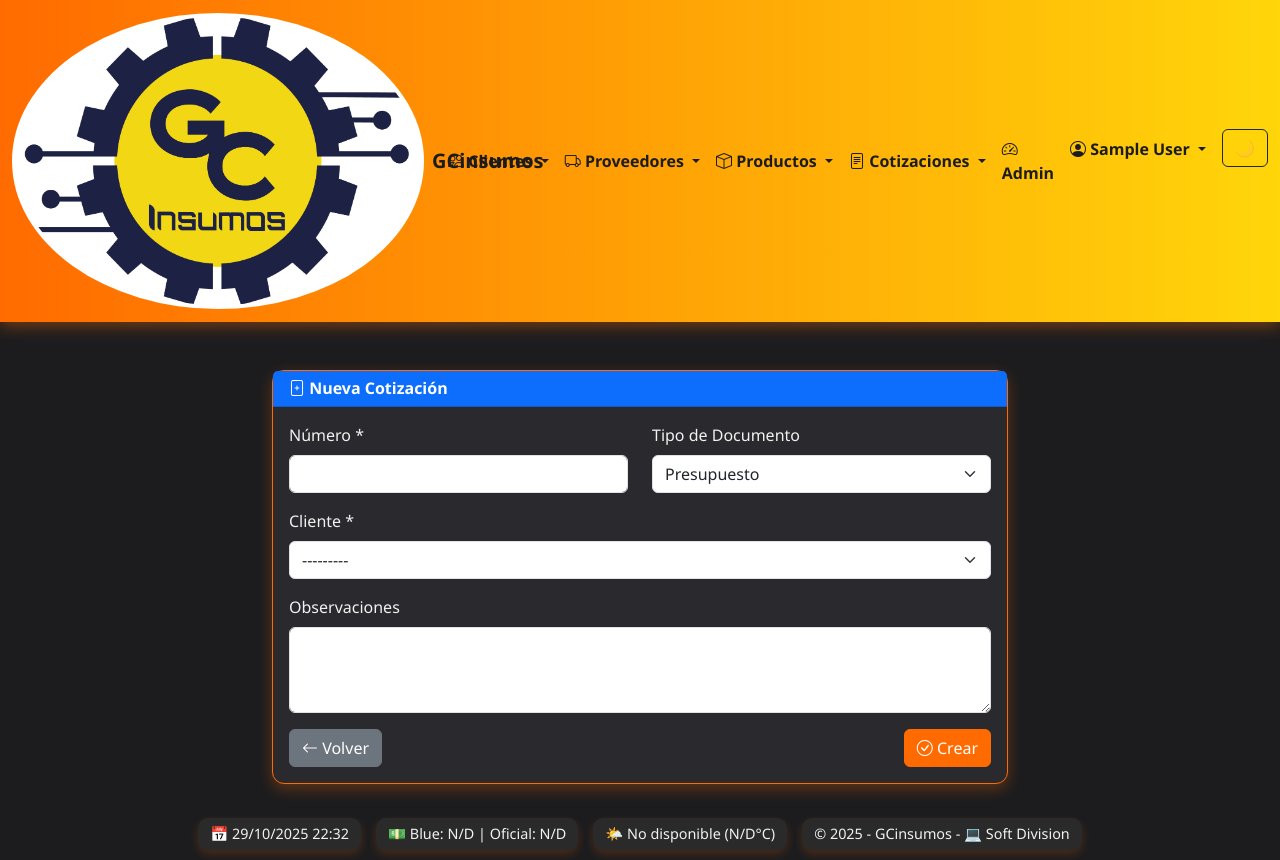
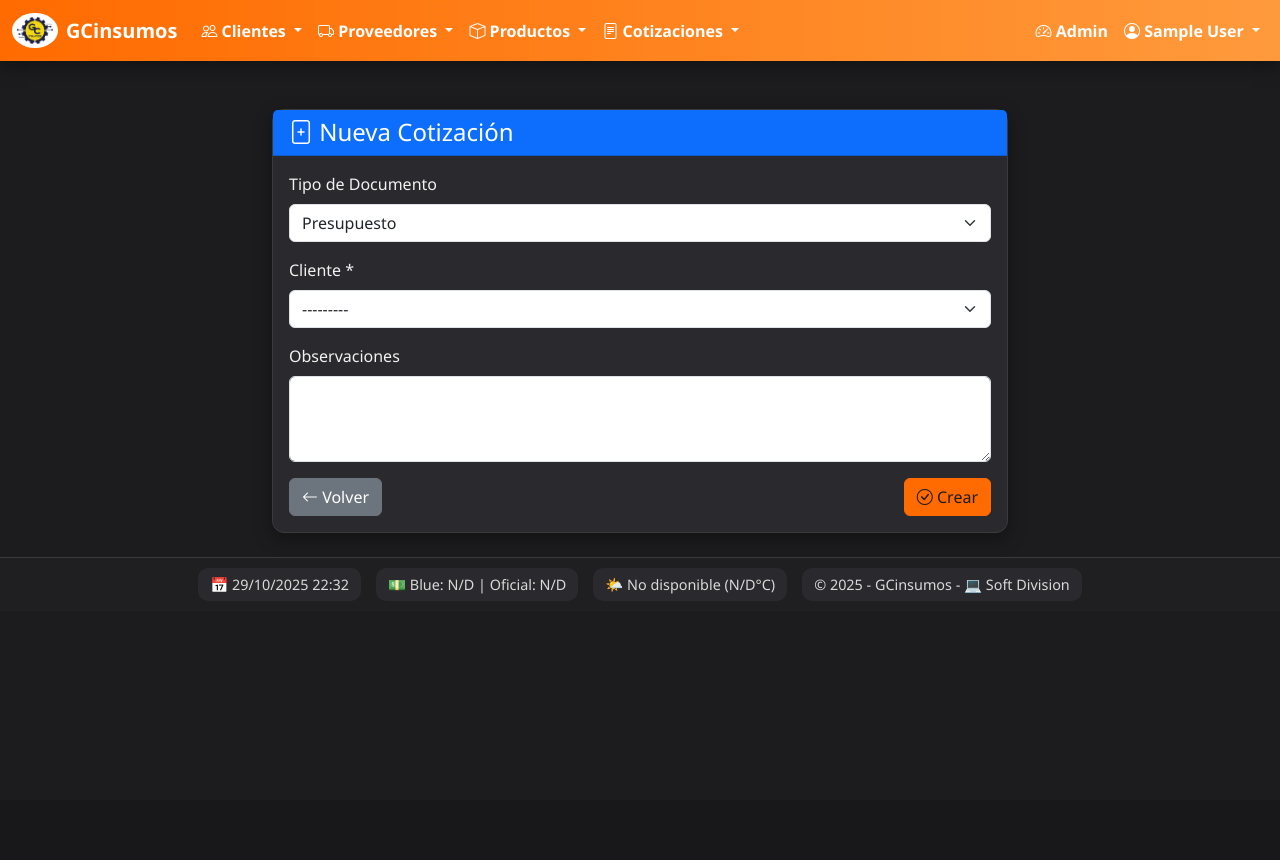
Before and after one commit to Cdruetta/cotizador-3.0, a Django app: page /cotizaciones/crear/ in a window 1280 px wide. After the commit the page ends 601 px from the top, so only its background shows below. Run offline with Django 4.2, Linux system fonts and the light colour scheme; the visitor is signed in with stand-in values (Sample User, id 1); data that the repository does not hold is empty; style sheets or scripts are compiled from the project's sources.

Commit message:
arreglos varios

```diff
--- a/config/tailwind.config.ts
+++ b/config/tailwind.config.ts
@@ -3,7 +3,8 @@ import type { Config } from "tailwindcss";
 // all in fixtures is set to tailwind v3 as interims solutions
 
 const config: Config = {
-    darkMode: ["class"],
+    // dark mode deshabilitado
+    darkMode: undefined,
     content: [
     "./pages/**/*.{js,ts,jsx,tsx,mdx}",
     "./components/**/*.{js,ts,jsx,tsx,mdx}",
--- a/cotizaciones/forms.py
+++ b/cotizaciones/forms.py
@@ -61,19 +61,12 @@ class ProductoForm(forms.ModelForm):
 class CotizacionForm(forms.ModelForm):
     class Meta:
         model = Cotizacion
-        fields = ['numero', 'cliente', 'tipo_documento', 'observaciones']
+        fields = ['cliente', 'tipo_documento', 'observaciones']
         widgets = {
-            'numero': forms.TextInput(attrs={'class': 'form-control', 'required': True}),
             'cliente': forms.Select(attrs={'class': 'form-select'}),
             'tipo_documento': forms.Select(attrs={'class': 'form-select'}),
             'observaciones': forms.Textarea(attrs={'class': 'form-control', 'rows': 3}),
         }
-
-    def clean_numero(self):
-        numero = self.cleaned_data.get('numero')
-        if len(numero) < 3:
-            raise forms.ValidationError("El número debe tener al menos 3 caracteres.")
-        return numero
 
 class CotizacionItemForm(forms.ModelForm):
     class Meta:
--- a/cotizaciones/pdf_utils.py
+++ b/cotizaciones/pdf_utils.py
@@ -63,8 +63,8 @@ def generar_pdf_cotizacion(cotizacion):
     elements.append(company_table)
     elements.append(Spacer(1, 20))
 
-    # Título del documento
-    title = f"{cotizacion.get_tipo_documento_display().upper()} N° {cotizacion.numero}"
+    # Título del documento (el número ya incluye el tipo y el formato)
+    title = f"{cotizacion.numero}"
     elements.append(Paragraph(title, title_style))
 
     # Datos del cliente
--- a/cotizaciones/urls.py
+++ b/cotizaciones/urls.py
@@ -52,6 +52,7 @@ urlpatterns = [
     path('cotizaciones/<int:pk>/editar/', views.CotizacionUpdateView.as_view(), name='cotizacion_update'),
     path('cotizaciones/<int:pk>/eliminar/', views.CotizacionDeleteView.as_view(), name='cotizacion_delete'),
     path('cotizaciones/<int:cotizacion_id>/pdf/', views.generar_pdf, name='generar_pdf'),
+    path('cotizaciones/<int:cotizacion_id>/completar/', views.marcar_cotizacion_completada, name='marcar_cotizacion_completada'),
 
     # API
     path('api/producto/<int:producto_id>/precio/', views.get_producto_precio, name='get_producto_precio'),
--- a/cotizaciones/views.py
+++ b/cotizaciones/views.py
@@ -387,3 +387,19 @@ def eliminar_item_cotizacion(request, item_id):
 def generar_pdf(request, cotizacion_id):
     cotizacion = get_object_or_404(Cotizacion, id=cotizacion_id)
     return generar_pdf_cotizacion(cotizacion)
+
+# -------------------------------
+# Marcar cotización como completada
+# -------------------------------
+@login_required
+def marcar_cotizacion_completada(request, cotizacion_id):
+    if request.method != 'POST':
+        return redirect('cotizacion_detail', pk=cotizacion_id)
+    cotizacion = get_object_or_404(Cotizacion, id=cotizacion_id)
+    if not cotizacion.completada:
+        cotizacion.completada = True
+        cotizacion.save(update_fields=['completada'])
+        messages.success(request, 'Cotización marcada como completada.')
+    else:
+        messages.info(request, 'La cotización ya estaba completada.')
+    return redirect('cotizacion_detail', pk=cotizacion_id)
--- a/static/styles/globales.css
+++ b/static/styles/globales.css
@@ -1,24 +1,19 @@
 /* =========================== */
-/* Tailwind Base y Utilities   */
+/* Variables de color (tema claro) */
 /* =========================== */
-@tailwind base;
-@tailwind components;
-@tailwind utilities;
-
-/* =========================== */
-/* Variables Tech Solar        */
-/* =========================== */
-@layer base {
 :root {
-        --color-bg: #1c1c1e;
-        --color-card: #2a2a2a;
-        --color-text: #f1f1f1;
-        --color-text-sec: #ffd60a;
-        --color-primary: #ff6b00;
-        --color-primary-dark: #e65c00;
-        --color-accent: #1dd75b;
-        --color-warning: #ffd60a;
-        --color-error: #e63946;
+    /* Paleta oscura elegante */
+    --color-bg: #1c1c1e;            /* fondo oscuro principal */
+    --color-surface: #2a2a2e;       /* tarjetas y superficies oscuras */
+    --color-text: #f1f1f1;          /* texto claro */
+    --color-muted: #b9b9b9;         /* texto secundario */
+    --color-primary: #ff6b00;       /* acento naranja */
+    --color-primary-dark: #e65c00;  /* hover acento */
+    --color-success: #1dd75b;       /* verde acento */
+    --color-danger: #e63946;        /* rojo acento */
+    --color-warning: #ffd60a;       /* amarillo acento */
+    --color-border: #3a3a3d;        /* bordes sutiles oscuros */
+    --shadow: 0 6px 18px rgba(0,0,0,0.35);
 }
 
 html, body {
@@ -29,181 +24,129 @@
     flex-direction: column;
     background-color: var(--color-bg);
     color: var(--color-text);
-        font-family: 'Segoe UI', sans-serif;
-        transition: all 0.3s ease;
+    font-family: 'Segoe UI', system-ui, -apple-system, Arial, sans-serif;
 }
 
-    main {
-        flex: 1 0 auto;
-    }
+main { flex: 1 0 auto; }
 
 * { box-sizing: border-box; }
-    }
 
 /* =========================== */
 /* Navbar */
+/* =========================== */
 .navbar {
-    background: linear-gradient(90deg, var(--color-primary), var(--color-warning));
-    box-shadow: 0 4px 15px rgba(255, 107, 0, 0.4);
+    background: linear-gradient(90deg, var(--color-primary), #ff9a3c);
+    box-shadow: var(--shadow);
 }
 .navbar .nav-link, .navbar-brand {
-    color: var(--color-bg) !important;
-    font-weight: bold;
+    color: #ffffff !important;
+    font-weight: 600;
 }
 .navbar .nav-link:hover {
-    color: #fff !important;
-    text-shadow: 0 0 5px var(--color-warning), 0 0 10px var(--color-primary);
+    color: #1c1c1e !important;
 }
 
 /* =========================== */
 /* Cards */
-    .card, .card.cotizaciones-recientes, .stats-card {
-    background-color: var(--color-card);
+/* =========================== */
+.card, .stats-card {
+    background-color: var(--color-surface);
     color: var(--color-text);
-    border: 1px solid var(--color-primary);
+    border: 1px solid var(--color-border);
     border-radius: 12px;
-    box-shadow: 0 5px 15px rgba(255, 107, 0, 0.3);
-    transition: transform 0.3s ease, box-shadow 0.3s ease;
+    box-shadow: var(--shadow);
 }
-    .card:hover, .stats-card:hover {
-    transform: translateY(-5px);
-    box-shadow: 0 8px 20px rgba(255, 107, 0, 0.4);
-    }
+.card:hover, .stats-card:hover { transform: translateY(-2px); transition: transform .15s ease-in-out; }
 .card-header {
     background-color: var(--color-primary);
-    color: var(--color-bg);
-    font-weight: bold;
+    color: #1c1c1e;
+    font-weight: 600;
     border-radius: 12px 12px 0 0;
 }
 
 /* =========================== */
 /* Tablas */
-    .table {
-    background-color: var(--color-card);
-    color: var(--color-text);
-    border-radius: 0.6rem;
-    overflow: hidden;
-    }
-    .table thead {
-    background-color: var(--color-primary);
-    color: #fff;
-    }
-    .table tbody tr:hover {
-    background-color: #3a3a3a;
-    }
-    .table-striped > tbody > tr:nth-of-type(odd) {
-    background-color: #2a2a2e;
-    }
+/* =========================== */
+.table { border-radius: 0.5rem; overflow: hidden; }
+.table thead { background-color: #3a3a3d; color: #f1f1f1; }
+.table tbody tr { background-color: var(--color-surface); color: var(--color-text); }
+.table tbody tr:hover { background-color: #343437; }
 
 /* =========================== */
 /* Badges */
-    .badge.bg-primary { background-color: var(--color-primary); color: #fff; }
-    .badge.bg-success { background-color: var(--color-accent); }
+/* =========================== */
+.badge.bg-primary { background-color: var(--color-primary) !important; }
+.badge.bg-success { background-color: var(--color-success) !important; }
 
 /* =========================== */
 /* Botones */
+/* =========================== */
 .btn-primary {
     background-color: var(--color-primary);
     border-color: var(--color-primary);
+    color: #1c1c1e;
 }
 .btn-primary:hover {
     background-color: var(--color-primary-dark);
     border-color: var(--color-primary-dark);
+    color: #1c1c1e;
 }
 .btn-custom {
     background: var(--color-primary);
-    color: var(--color-bg);
+    color: #fff;
     border-radius: 50px;
     padding: 0.5rem 1.2rem;
-    transition: 0.3s;
 }
-    .btn-custom:hover {
-    background: var(--color-warning);
-    color: var(--color-bg);
-    transform: scale(1.05);
-    }
+.btn-custom:hover { background: var(--color-primary-dark); color: #fff; }
 
 /* =========================== */
-    /* Inputs y Formularios */
+/* Formularios */
+/* =========================== */
 input, select, textarea {
-    background-color: var(--color-card);
+    background-color: #222326;
     color: var(--color-text);
-    border: 1px solid #444;
+    border: 1px solid var(--color-border);
 }
-    input::placeholder, textarea::placeholder { color: #ccc; }
+input::placeholder, textarea::placeholder { color: #9a9a9a; }
 
 /* =========================== */
 /* Alertas */
-    .alert-success { background-color: var(--color-accent); color: var(--color-bg); border: none; }
-    .alert-danger { background-color: var(--color-error); color: var(--color-text); border: none; }
+/* =========================== */
+.alert-success { background-color: var(--color-success); color: #1c1c1e; border: none; }
+.alert-danger { background-color: var(--color-danger); color: #fff; border: none; }
 
 /* =========================== */
-    /* Footer Inline Tech Solar */
+/* Footer */
+/* =========================== */
 footer.footer-inline {
-    background-color: var(--color-bg);
-    color: var(--color-text);
+    background-color: #1f1f21;
+    color: #d9d9d9;
     display: flex;
-    flex-wrap: nowrap;
     justify-content: center;
     align-items: center;
     gap: 15px;
     padding: 10px 20px;
     font-size: 0.9rem;
-    flex-shrink: 0;
     width: 100%;
     margin: 0;
     position: relative;
     flex-wrap: wrap;
+    border-top: 1px solid var(--color-border);
 }
 footer.footer-inline span {
-    background-color: var(--color-card);
-    padding: 5px 12px;
+    background-color: #2a2a2e;
+    padding: 6px 12px;
     border-radius: 10px;
-    box-shadow: 0 4px 10px rgba(255, 107, 0, 0.2);
 }
 
 /* Responsive Footer */
 @media (max-width: 650px) {
-    footer.footer-inline {
-        flex-direction: column;
-        gap: 10px;
-    }
-}
-/* 🎨 Tema Tech Solar */
-body { background-color: #1c1c1e; color: #f1f1f1; font-family: 'Segoe UI', sans-serif; transition: all 0.3s ease; }
-.navbar { background: linear-gradient(90deg, #ff6b00, #ffd60a); box-shadow: 0 4px 15px rgba(255, 107, 0, 0.4); }
-.navbar .nav-link, .navbar-brand { color: #1c1c1e !important; font-weight: bold; }
-.navbar .nav-link:hover { color: #ffffff !important; text-shadow: 0 0 5px #ffd60a, 0 0 10px #ff6b00; }
-.card { background-color: #2a2a2e; border: 1px solid #ff6b00; border-radius: 12px; box-shadow: 0 5px 15px rgba(255, 107, 0, 0.3); transition: transform .2s ease; }
-.card:hover { transform: translateY(-5px); }
-.card-header { background: #ff6b00; color: #1c1c1e; font-weight: bold; }
-.table { border-radius: 0.6rem; overflow: hidden; }
-.table-striped > tbody > tr:nth-of-type(odd) { background-color: #2a2a2e; }
-.btn-custom { background: #ff6b00; color: #1c1c1e; border-radius: 50px; padding: 0.5rem 1.2rem; transition: 0.3s; }
-.btn-custom:hover { background: #ffd60a; color: #1c1c1e; transform: scale(1.05); }
-.alert-success { background-color: #1dd75b; color: #1c1c1e; border: none; }
-.alert-danger { background-color: #e63946; color: #f1f1f1; border: none; }
-body.dark-mode { background-color: #121212; color: #e0e0e0; }
-body.dark-mode .navbar { background: linear-gradient(90deg, #333, #111); }
-body.dark-mode .card { background-color: #1f1f1f; color: #e0e0e0; box-shadow: 0 5px 15px rgba(255, 107, 0, 0.2); }
-body.dark-mode .table-striped > tbody > tr:nth-of-type(odd) { background-color: #2a2a2a; }
-
-/* Cards Gradiente */
-.card-gradient {
-    background: linear-gradient(135deg, #667eea, #764ba2);
-    color: #fff;
-    transition: transform 0.3s, box-shadow 0.3s;
-}
-.card-gradient:hover {
-    transform: translateY(-5px);
-    box-shadow: 0 10px 25px rgba(0,0,0,0.2);
+    footer.footer-inline { flex-direction: column; gap: 10px; }
 }
 
-/* Animación número */
-.card h4 {
-    animation: countUp 0.8s ease-out;
-}
+/* Pequeña animación para números de tarjetas */
+.card h4 { animation: countUp 0.6s ease-out; }
 @keyframes countUp {
-    0% { opacity: 0; transform: translateY(10px); }
+    0% { opacity: 0; transform: translateY(6px); }
     100% { opacity: 1; transform: translateY(0); }
 }
--- a/templates/base.html
+++ b/templates/base.html
@@ -13,7 +13,7 @@
 <link rel="stylesheet" href="https://cdnjs.cloudflare.com/ajax/libs/font-awesome/6.5.0/css/all.min.css">
 <script src='https://unpkg.com/ionicons@5.5.2/dist/ionicons/ionicons.js'></script>
 </head>
-<body class="{{ request.COOKIES.theme|default:'light' }}">
+<body>
 
 <!-- Navbar -->
 <nav class="navbar navbar-expand-lg navbar-light bg-light">
@@ -85,9 +85,7 @@
                         <li><a class="dropdown-item" href="{% url 'logout' %}">Cerrar Sesión</a></li>
                     </ul>
                 </li>
-                <li class="nav-item">
-                    <button id="darkModeToggle" class="btn btn-outline-dark ms-2">🌙</button>
-                </li>
+
             </ul>
 
             {% else %}
@@ -123,14 +121,6 @@
 <!-- JS -->
 <script src="https://cdn.jsdelivr.net/npm/bootstrap@5.3.2/dist/js/bootstrap.bundle.min.js"></script>
 <script>
-    // Dark Mode toggle seguro
-    const darkToggle = document.getElementById('darkModeToggle');
-    if(darkToggle){
-        darkToggle.addEventListener('click', () => {
-            document.body.classList.toggle('dark-mode');
-        });
-    }
-
     // Toasts de Django
     document.addEventListener('DOMContentLoaded', () => {
         {% if messages %}
--- a/templates/cotizaciones/cotizacion/form.html
+++ b/templates/cotizaciones/cotizacion/form.html
@@ -16,14 +16,7 @@
                 <form method="post">
                     {% csrf_token %}
                     <div class="row">
-                        <div class="col-md-6 mb-3">
-                            <label for="{{ form.numero.id_for_label }}" class="form-label">{{ form.numero.label }} *</label>
-                            {{ form.numero }}
-                            {% if form.numero.errors %}
-                                <div class="text-danger">{{ form.numero.errors }}</div>
-                            {% endif %}
-                        </div>
-                        <div class="col-md-6 mb-3">
+                        <div class="col-md-12 mb-3">
                             <label for="{{ form.tipo_documento.id_for_label }}" class="form-label">{{ form.tipo_documento.label }}</label>
                             {{ form.tipo_documento }}
                             {% if form.tipo_documento.errors %}
```
Also changed, not shown: cotizaciones/models.py (+11 -2 lines), templates/cotizaciones/cotizacion/detail.html (+13 -1 lines), templates/cotizaciones/cotizacion/list.html (+16 -0 lines), cotizaciones/migrations/0004_cotizacion_completada.py (added), 1 other file. Lines whose indentation alone changed are shown as unchanged.
